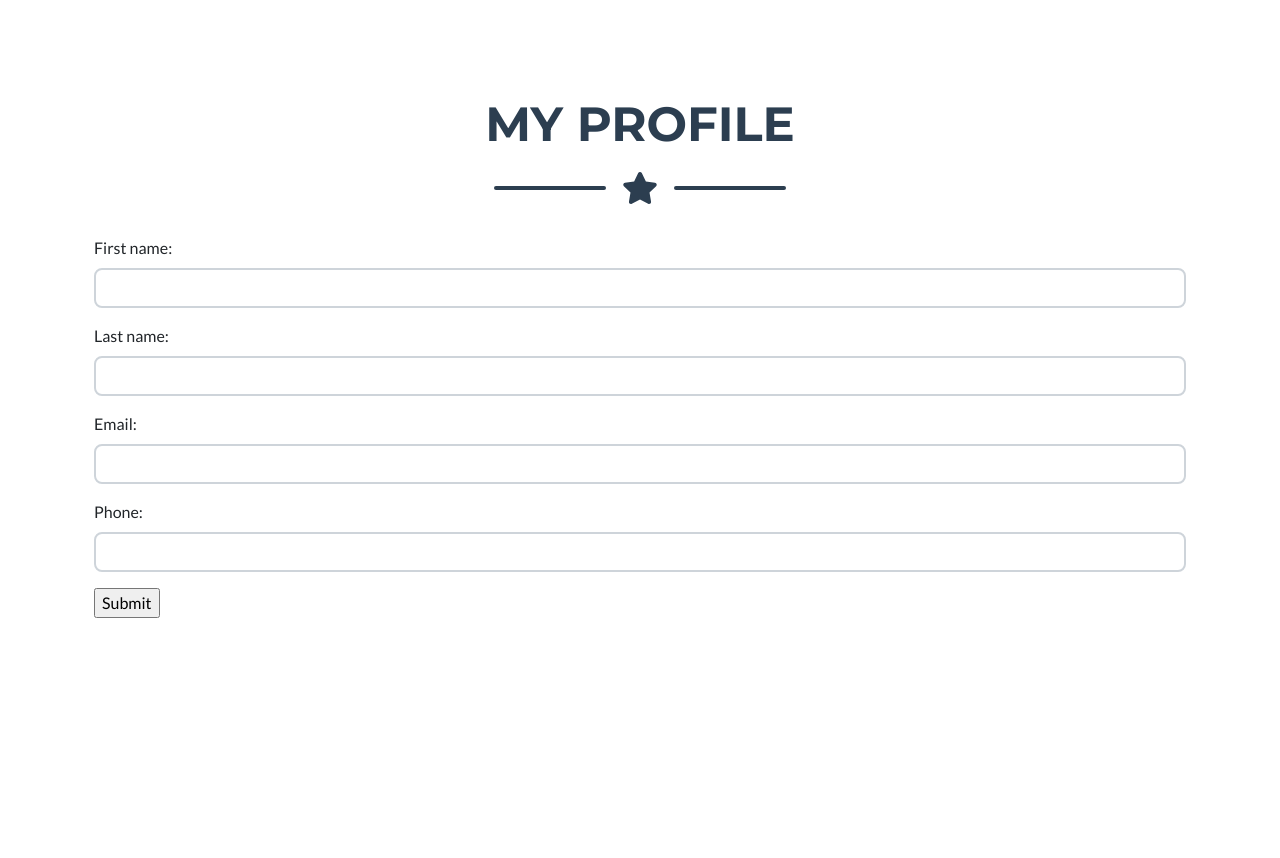
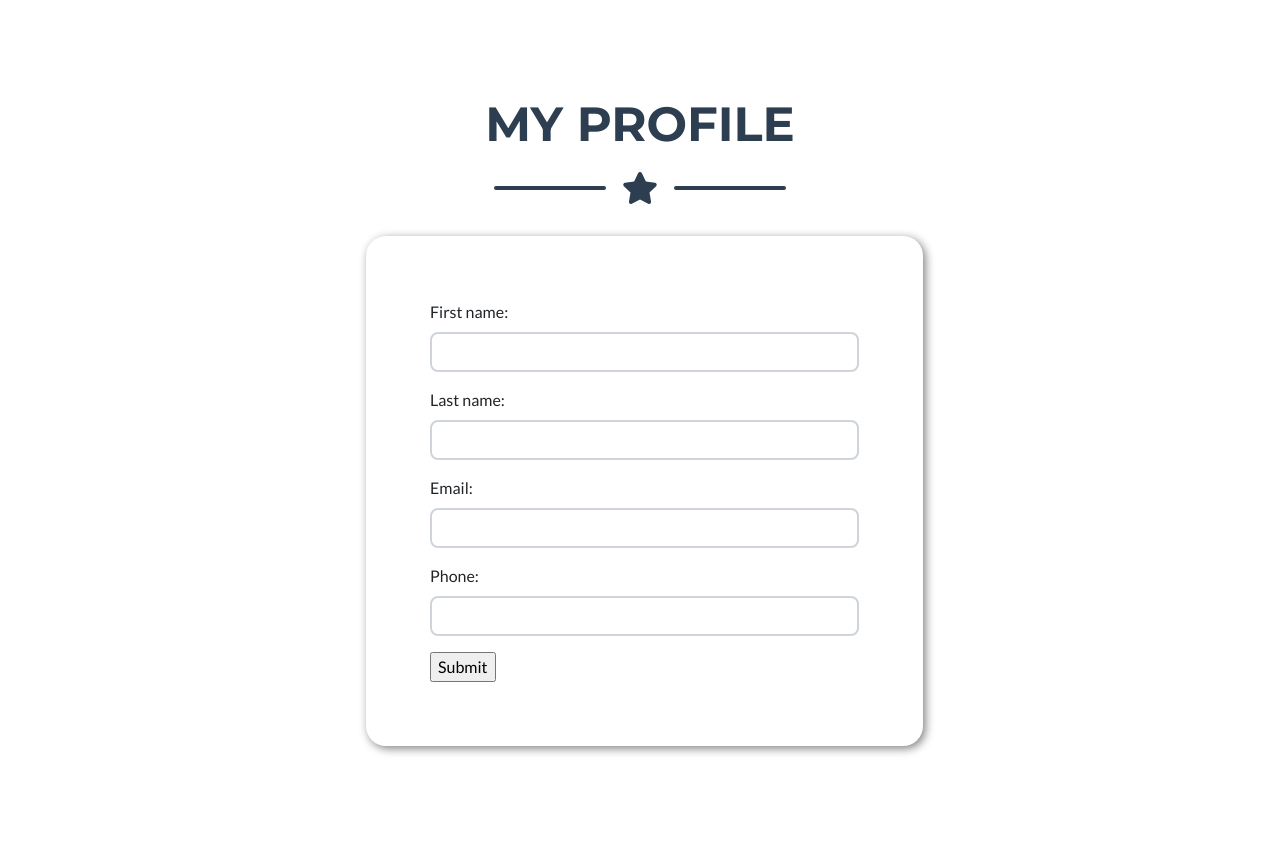
Before and after one commit to ericmiranda7/excessFood, a Django app: page /accounts/profile/ in a window 1280 px wide. Shown: the part 72-930 px from the top of the page. Before the commit the page ends 690 px from the top, so only its background shows below. Run offline with Django 3.2, Linux system fonts and the light colour scheme; some libraries are stand-ins or nearby versions.

Commit message:
style signIn, SignUp, profile, volenteer &  index page

```diff
--- a/accounts/templates/accounts/login.html
+++ b/accounts/templates/accounts/login.html
@@ -28,7 +28,7 @@
                 <div class="divider-custom-line"></div>
             </div>
              <!-- SignInSection Form-->
-                <div class="form-group">
+                <div class="form-group boxShadow">
 
                     <form method="post" action="{% url 'login' %}">
                         {% csrf_token %}
--- a/accounts/templates/accounts/profile.html
+++ b/accounts/templates/accounts/profile.html
@@ -18,7 +18,7 @@
 
 
                 <!-- Profile Section Form-->
-                	<div class="form-group">
+                	<div class="form-group boxShadow">
 						<form method="POST">
 							{% csrf_token %}
 							<!-- {{ form }} -->
--- a/accounts/templates/accounts/signup.html
+++ b/accounts/templates/accounts/signup.html
@@ -16,7 +16,7 @@
             </div>
 
             <!-- SignUp Section Form-->
-            	<div class="form-group">
+            	<div class="form-group boxShadow">
 					<form  method="POST">
 						{% csrf_token %}
 						<!-- {{ form }} -->
--- a/accounts/templates/accounts/volunteerProfile.html
+++ b/accounts/templates/accounts/volunteerProfile.html
@@ -18,7 +18,7 @@
 
 
             <!-- Profile Section Form-->
-            	<div class="form-group">
+            	<div class="form-group boxShadow">
 					<form method="POST">
 						{% csrf_token %}
 						<!-- {{ form }} -->
--- a/food/templates/food/donate.html
+++ b/food/templates/food/donate.html
@@ -33,7 +33,7 @@
             </div>
 
             <!-- SignUp Section Form-->
-            	<div class="form-group">
+            	<div class="form-group boxShadow">
 							<form action="{% url 'donate' %}" method="POST">
 								{% csrf_token %}
 								{{ form.as_p }}
--- a/static/css/styles.css
+++ b/static/css/styles.css
@@ -18,6 +18,17 @@
 
 .dropdown>a {
     color: white;
+}
+
+
+
+.boxShadow{
+	width: 51%;
+    padding: 4em;
+    margin-left: 17em;
+    margin-top: 0em;
+    box-shadow: 2.5px 2.5px 10px grey;
+    border-radius: 20px;
 }
 
 .E {
```
Also changed, not shown: templates/index.html (+43 -31 lines), db.sqlite3.
